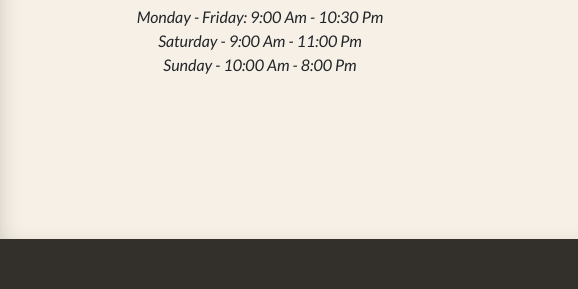
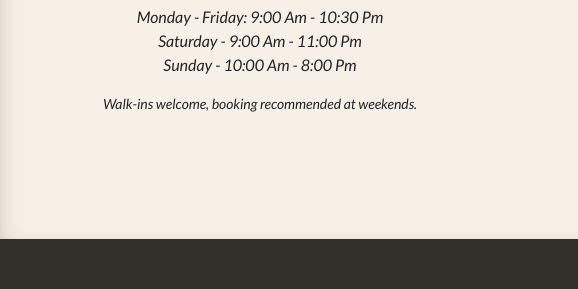
Before and after one commit to luis-lucas/d-masa-mexican-restaurant, a plain HTML site: page booking.html in a window 1280 px wide. Shown: the part 1046-1335 px from the top of the page, 0-578 px from the left. Drawn offline with nearby package versions, Linux system fonts and the light colour scheme; a web font is replaced by a local one.

Commit message:
Add walk-in information to pre-footer

```diff
--- a/booking.html
+++ b/booking.html
@@ -131,6 +131,7 @@
                             <li>Saturday - 9:00 Am - 11:00 Pm</li>
                             <li>Sunday - 10:00 Am - 8:00 Pm</li>
                         </ul>
+                        <p class="small">Walk-ins welcome, booking recommended at weekends.</p>
                     </div>
                     <!-- Book a table button and social media links -->
                     <div class="col-12 col-md-4">
```
Also changed, not shown: food-menu.html (+1 -0 lines), index.html (+1 -0 lines), 1 other file.
